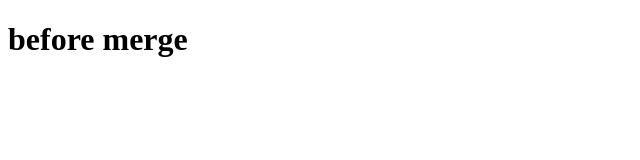
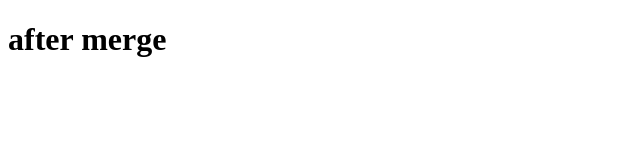
Before and after one commit to AkTwentyfour/learn_github, a plain HTML site: page index.html in a window 1280 px wide. Shown: the whole page, without its empty margins (0-640 px from the left). Drawn offline with Linux system fonts and the light colour scheme.

Commit message:
html first commit

```diff
--- a/index.html
+++ b/index.html
@@ -6,6 +6,6 @@
     <title>Document</title>
 </head>
 <body>
-    <h1>before merge</h1>
+    <h1>after merge</h1>
 </body>
 </html>
```
